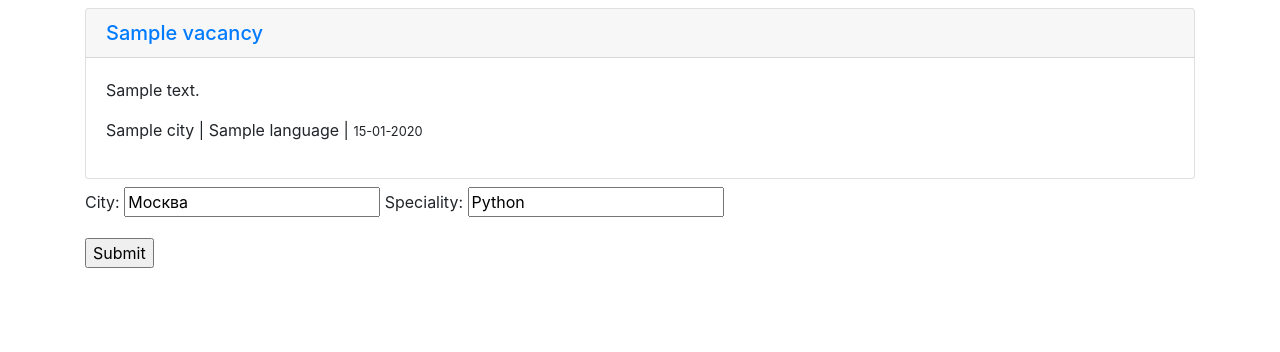
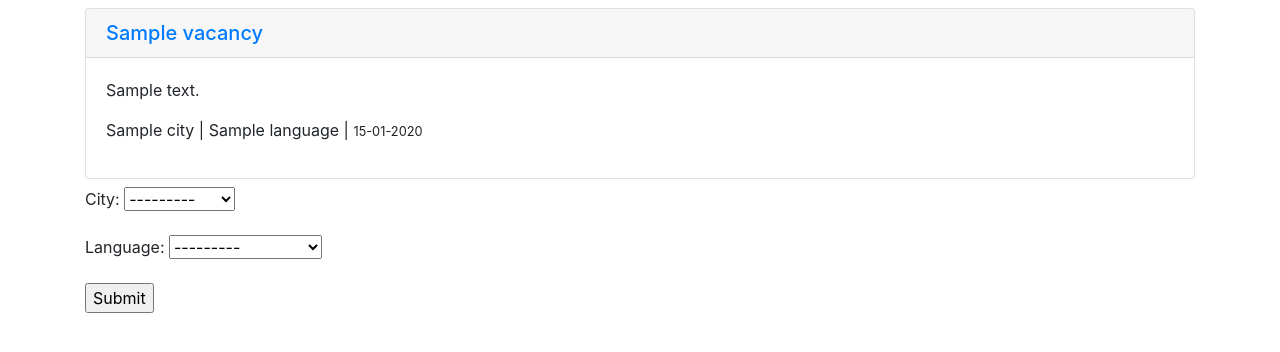
Before and after one commit to girgenson/scraping_service, a Django app: template scraping/templates/scraping/home.html in a window 1280 px wide. Shown: the part 56-408 px from the top of the page. Run offline with Django 3.2, Linux system fonts and the light colour scheme; the template is opened without the code that fills it: values that come from a table or form of the project are taken from there, others are empty; tables that the repository leaves empty hold one stand-in row (values such as "Sample post"); some libraries are stand-ins or nearby versions.

Commit message:
Search form works

```diff
--- /dev/null
+++ b/scraping/forms.py
@@ -0,0 +1,13 @@
+from django import forms
+from scraping.models import City, Language
+
+
+class FindForm(forms.Form):
+    city = forms.ModelChoiceField(
+        queryset=City.objects.all(),
+        to_field_name='slug',
+        required=False)
+    language = forms.ModelChoiceField(
+        queryset=Language.objects.all(),
+        to_field_name='slug',
+        required=False)
--- a/scraping/templates/scraping/home.html
+++ b/scraping/templates/scraping/home.html
@@ -18,13 +18,7 @@
 
 
     <form method="GET" action="">
-      <label>City:</label>
-      <input type="text" name="city" value="Москва">
-
-      <label>Speciality:</label>
-      <input type="text"  name="language" value="Python">
-
-         <p></p>
+        {{ form.as_p }}
       <input type="submit" value="Submit">
     </form>
 
```
Also changed, not shown: scraping/views.py (+5 -4 lines).
